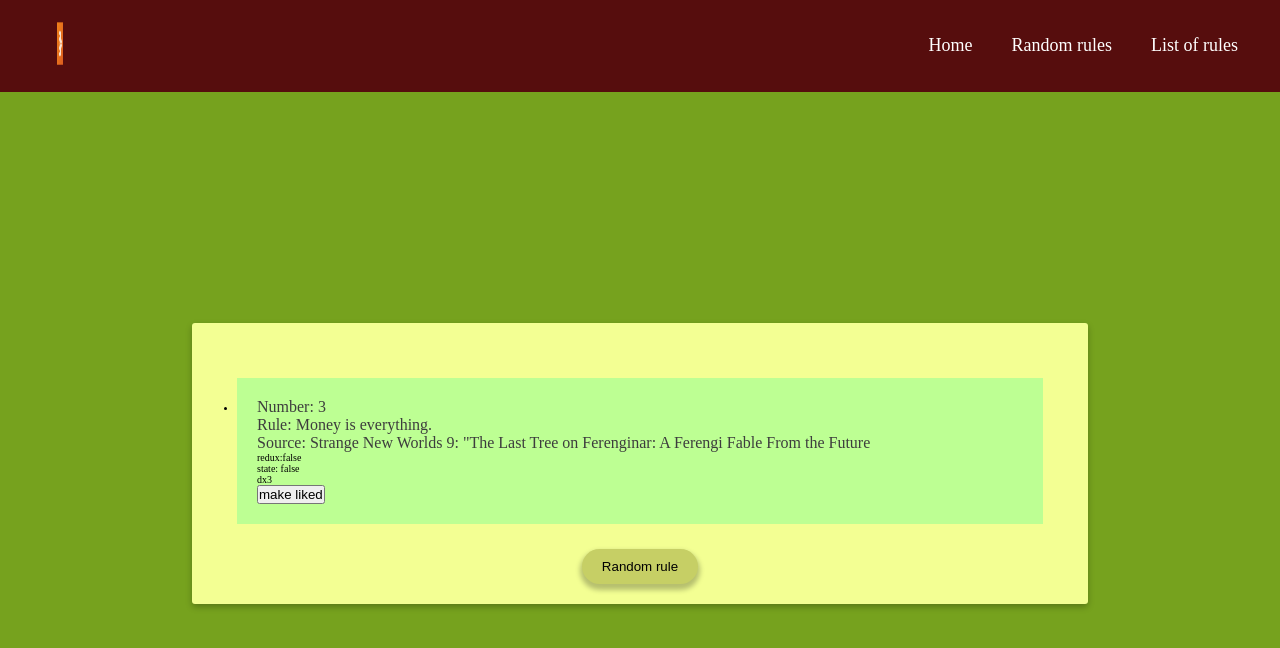
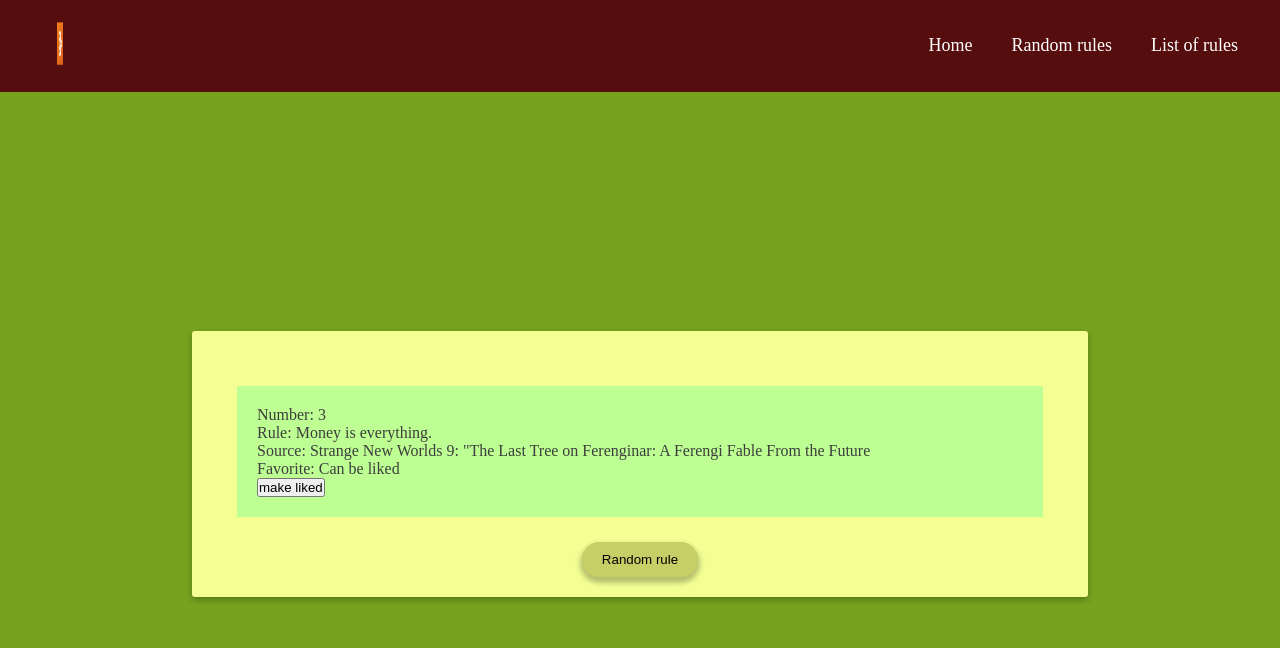
Before and after one commit to BTchorzewski/ferengi, a React (Create React App) app: page /random in a window 1280 px wide. Shown: the top 648 px of the page. Built offline with nearby package versions, Linux system fonts and the light colour scheme.

Commit message:
changed readme file

```diff
--- a/src/Navigation.js
+++ b/src/Navigation.js
@@ -21,9 +21,17 @@ const NavigationList = styled.ul`
     display: flex;
     justify-content: space-evenly;
     list-style: none;
+
+    @media screen and (max-width: 56.25em) {
+        flex-direction: column;
+        height: 100vh;
+        width: 100vw;
+    }
 `;
 
 const NavigationItem = styled.li`
+
+
     &:not(:last-child){
         margin-right: 1.5rem;
     }
@@ -42,6 +50,9 @@ const StyledLink = styled(Link)`
     &:active {
         border: .2rem solid #fff;
     }
+    &::-moz-focus-inner {
+        border: none
+    }
 `;
 
 export default class Navigation extends Component {
@@ -51,6 +62,7 @@ export default class Navigation extends Component {
                 <Logo />
                 <nav className='navigation'>
                     <NavigationList>
+
                     <NavigationItem>
                             <StyledLink className='navigation__link' to='/'>Home</StyledLink>
                         </NavigationItem>
--- a/src/RuleContainer.js
+++ b/src/RuleContainer.js
@@ -10,6 +10,7 @@ const StyledRule = styled.li`
     margin: .5rem;
     flex: 1;
     position: relative;
+    list-style: none;
 `;
 
 const Paragraph = styled.p`
@@ -56,9 +57,7 @@ class Rule extends Component {
                 <Paragraph>Number: {this.props.rules.number}</Paragraph>
                 <Paragraph>Rule: {this.props.rules.rule}</Paragraph>
                 <Paragraph> Source: {this.props.rules.source}</Paragraph>
-                <p>redux:{JSON.stringify(this.props.rules.isLiked)}</p>
-                <p>state: {JSON.stringify(this.state.isLiked)} </p>
-                <p>{this.props.rules.id}</p>
+                <Paragraph>Favorite: {this.props.rules.isLiked ? "Liked" : "Can be liked"}</Paragraph>
                     {
                         this.state.isLiked ?
                         <Button onClick={() => { this.props.unlike(this.props.rules.id); this.changeStateLike()} }>make unliked</Button>
--- a/src/Rules.js
+++ b/src/Rules.js
@@ -89,7 +89,7 @@ class Rules extends Component {
 
                             {
                             this.props.likedRules.map( e => {
-                                return <RuleContainer key={e.id} rules={e}/>
+                                        return <RuleContainer key={e.id} rules={e}/>
                                     }
                                 )
                             }
```
Also changed, not shown: 1 other file (tests, documents, lock files or other folders).
